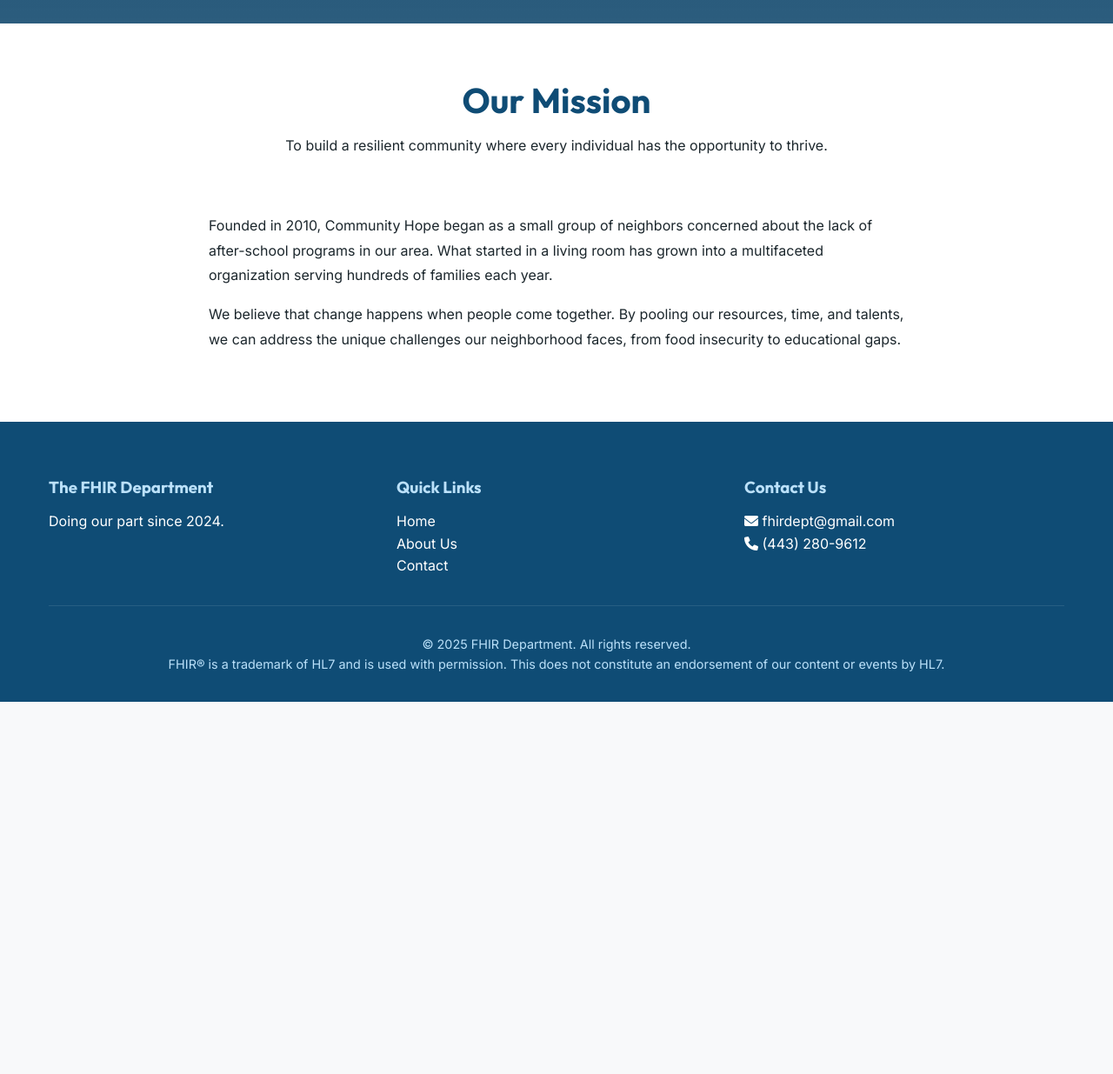
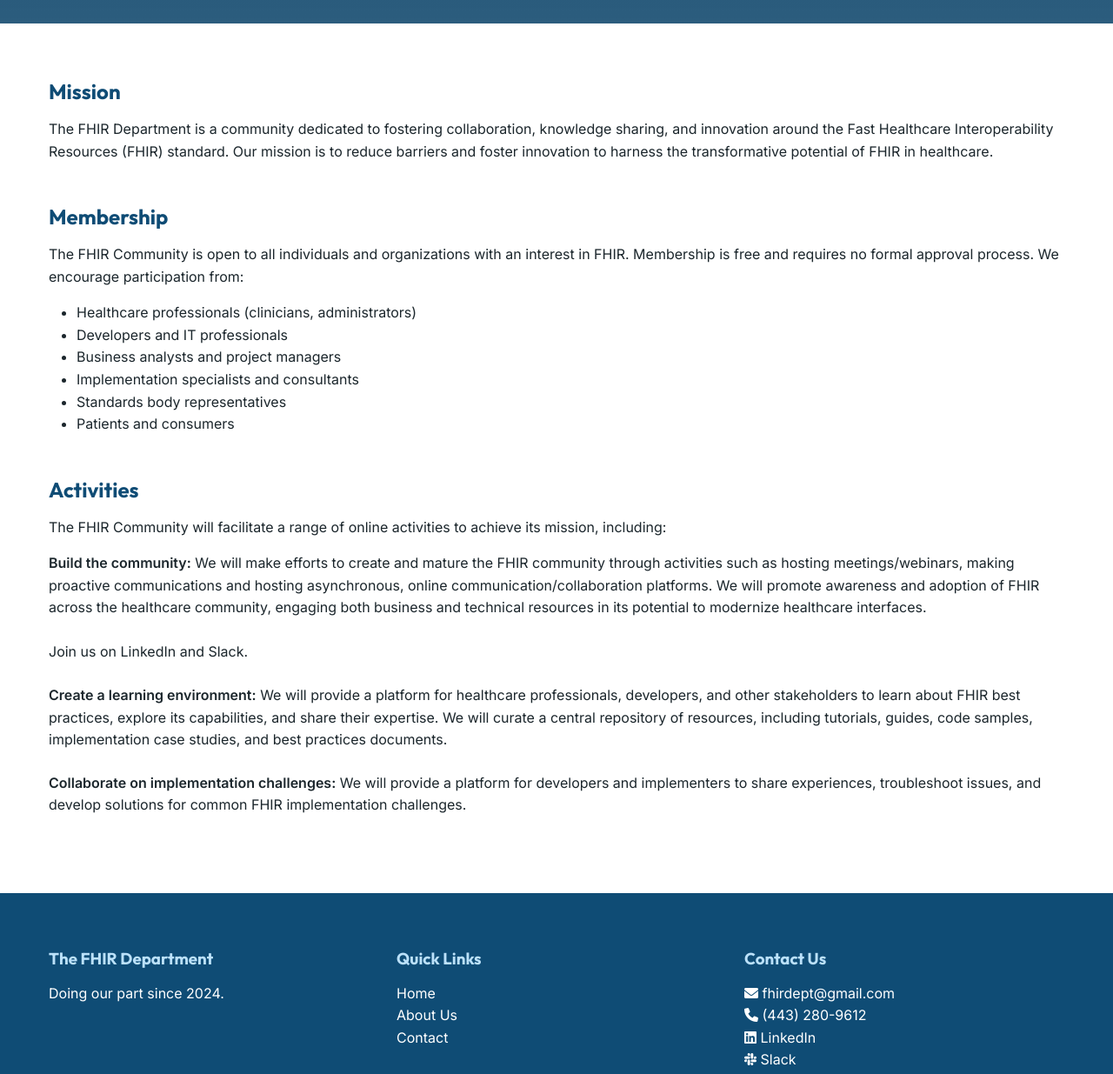
Before and after one commit to FHIRDept/FHIRDeptSite, a plain HTML site: page about.html in a window 1280 px wide. Shown: the part 360-1595 px from the top of the page at 87% size. Before the commit the page ends 1167 px from the top, so only its background shows below. Drawn offline with Linux system fonts and the light colour scheme; grey boxes are pictures that could not be loaded.

Commit message:
Added content to all pages

```diff
--- a/about.html
+++ b/about.html
@@ -53,17 +53,56 @@
 
         <section class="features">
             <div class="container">
-                <div class="section-header">
-                    <h2>Our Mission</h2>
-                    <p>To build a resilient community where every individual has the opportunity to thrive.</p>
+                <div class="about-section">
+                    <h2>Mission</h2>
+                    <p>The FHIR Department is a community dedicated to fostering collaboration, knowledge sharing, and
+                        innovation around the Fast Healthcare Interoperability Resources (FHIR) standard. Our mission is
+                        to reduce barriers and foster innovation to harness the transformative potential of FHIR in
+                        healthcare.</p>
                 </div>
-                <div style="max-width: 800px; margin: 0 auto; line-height: 1.8;">
-                    <p style="margin-bottom: 1rem;">Founded in 2010, Community Hope began as a small group of neighbors
-                        concerned about the lack of after-school programs in our area. What started in a living room has
-                        grown into a multifaceted organization serving hundreds of families each year.</p>
-                    <p style="margin-bottom: 1rem;">We believe that change happens when people come together. By pooling
-                        our resources, time, and talents, we can address the unique challenges our neighborhood faces,
-                        from food insecurity to educational gaps.</p>
+
+                <div class="about-section" style="margin-top: 3rem;">
+                    <h2>Membership</h2>
+                    <p>The FHIR Community is open to all individuals and organizations with an interest in FHIR.
+                        Membership is free and requires no formal approval process. We encourage participation from:</p>
+                    <ul style="list-style-type: disc; margin-left: 2rem; margin-top: 1rem;">
+                        <li>Healthcare professionals (clinicians, administrators)</li>
+                        <li>Developers and IT professionals</li>
+                        <li>Business analysts and project managers</li>
+                        <li>Implementation specialists and consultants</li>
+                        <li>Standards body representatives</li>
+                        <li>Patients and consumers</li>
+                    </ul>
+                </div>
+
+                <div class="about-section" style="margin-top: 3rem;">
+                    <h2>Activities</h2>
+                    <p>The FHIR Community will facilitate a range of online activities to achieve its mission,
+                        including:</p>
+                    <ul style="list-style-type: none; margin-top: 1rem;">
+                        <li style="margin-bottom: 1.5rem;">
+                            <strong>Build the community:</strong> We will make efforts to create and mature the FHIR
+                            community through activities such as hosting meetings/webinars, making proactive
+                            communications and hosting asynchronous, online communication/collaboration platforms. We
+                            will promote awareness and adoption of FHIR across the healthcare community, engaging both
+                            business and technical resources in its potential to modernize healthcare interfaces.
+                            <br><br>
+                            Join us on <a href="https://www.linkedin.com/groups/14439457/" target="_blank">LinkedIn</a>
+                            and <a href="https://fhirdepartment.slack.com" target="_blank">Slack</a>.
+                        </li>
+                        <li style="margin-bottom: 1.5rem;">
+                            <strong>Create a learning environment:</strong> We will provide a platform for healthcare
+                            professionals, developers, and other stakeholders to learn about FHIR best practices,
+                            explore its capabilities, and share their expertise. We will curate a central repository of
+                            resources, including tutorials, guides, code samples, implementation case studies, and best
+                            practices documents.
+                        </li>
+                        <li style="margin-bottom: 1.5rem;">
+                            <strong>Collaborate on implementation challenges:</strong> We will provide a platform for
+                            developers and implementers to share experiences, troubleshoot issues, and develop solutions
+                            for common FHIR implementation challenges.
+                        </li>
+                    </ul>
                 </div>
             </div>
         </section>
@@ -88,6 +127,12 @@
                     <h3>Contact Us</h3>
                     <p><i class="fas fa-envelope"></i> fhirdept@gmail.com</p>
                     <p><i class="fas fa-phone"></i> (443) 280-9612</p>
+                    <p><a href="https://www.linkedin.com/groups/14439457/" target="_blank"
+                            style="color: var(--white); text-decoration: none;"><i class="fab fa-linkedin"></i>
+                            LinkedIn</a></p>
+                    <p><a href="https://fhirdepartment.slack.com" target="_blank"
+                            style="color: var(--white); text-decoration: none;"><i class="fab fa-slack"></i> Slack</a>
+                    </p>
                 </div>
             </div>
             <div class="footer-bottom">
```
Also changed, not shown: contact.html (+6 -0 lines), index.html (+6 -0 lines).
